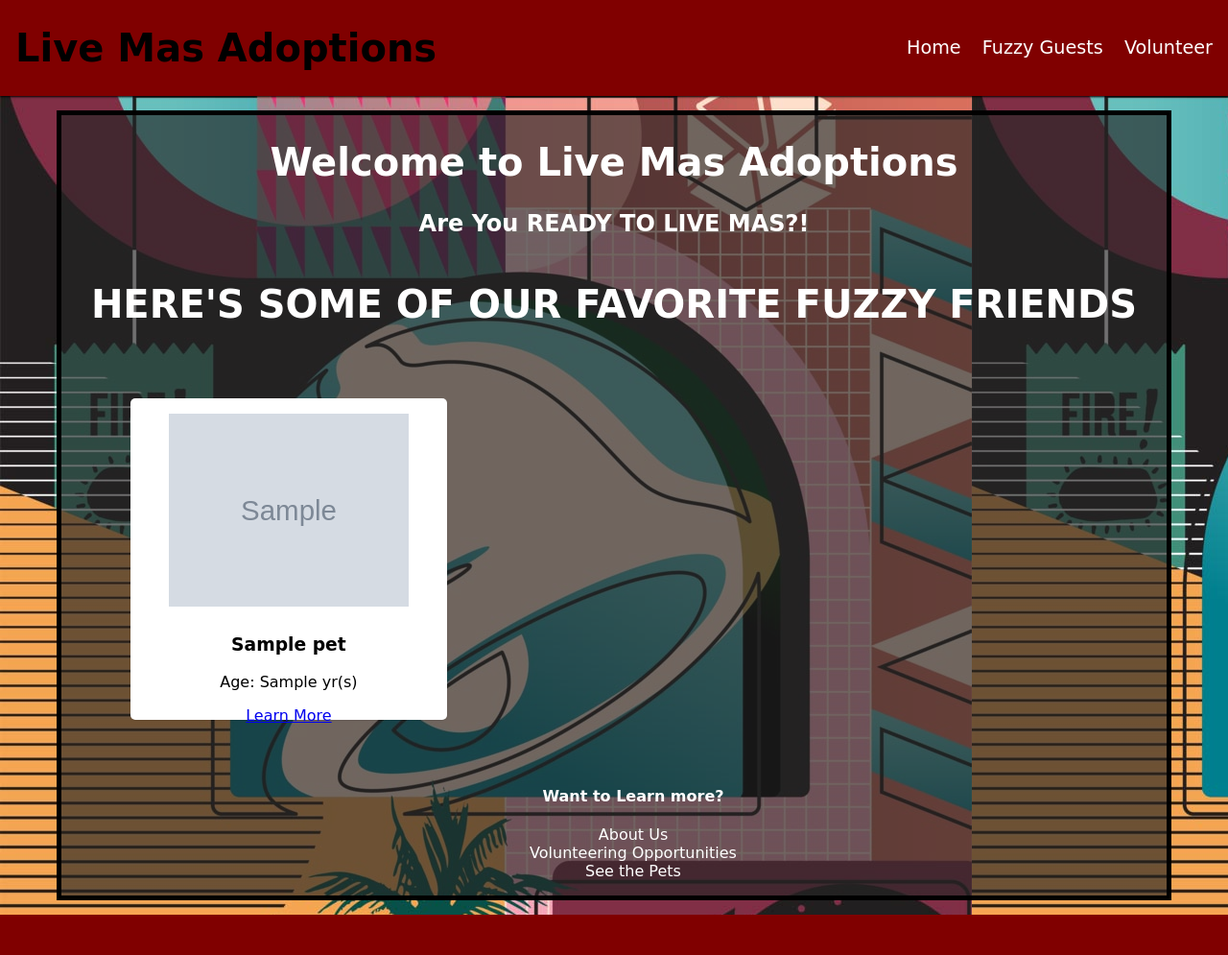
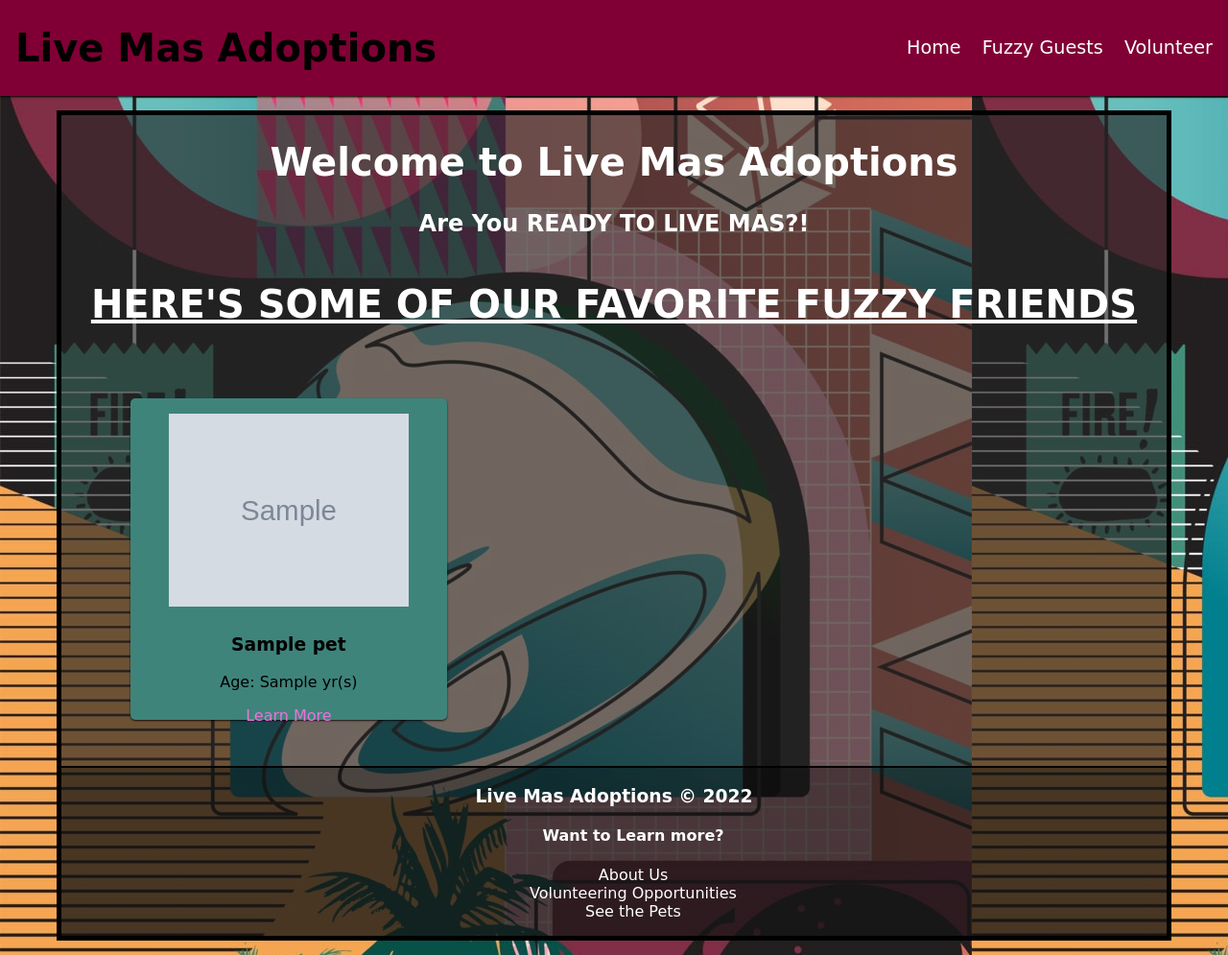
Before and after one commit to MarkRRyan/live-mas-adoptions-2, a Node server app: page / in a window 1280 px wide. Shown: the whole page at 96% size. Before the commit the page ends 953 px from the top, so only its background shows below. Run offline with Node 20, Linux system fonts and the light colour scheme; tables that the repository leaves empty hold one stand-in row (values such as "Sample post"); grey boxes marked "Sample" are stand-in pictures; some libraries are stand-ins or nearby versions; some web fonts are replaced.

Commit message:
moved bottom links to footer changed some css, cleaned up code

```diff
--- a/public/styles/home.css
+++ b/public/styles/home.css
@@ -12,13 +12,22 @@ body {
     justify-content: center;
     margin: 15px;
     font-family: 'Tilt Warp', cursive;
+    text-align: center;
   }
 
-  .container h1, h2 {
+.container h1, h2 {
     color: white;
-  }
+}
 
-  .box {
+.display {
+    text-decoration: underline;
+}
+
+.display:hover {
+    font-size: 3em;
+}
+
+.box {
     display: flex;
     border: 5px solid black;
     background-color: rgba(37, 37, 37, 0.647);
@@ -26,12 +35,7 @@ body {
     justify-content: center;
     height: fit-content;
     width: 90vw;
-  }
-
-.container {
-    text-align: center;
 }
-
 
 
 /* Featured pets section styles */
@@ -49,8 +53,8 @@ body {
 .pet-grid li {
     width: calc(33% - 1rem);
     min-width: 300px;
-    background-color: #fff;
-    box-shadow: 0 1px 2px rgba(0, 0, 0, 0.1);
+    background-color: #3e847b;
+    box-shadow: 0 1px 2px rgba(0, 0, 0, .8);
     border-radius: 5px;
 }
 
@@ -64,27 +68,19 @@ figure {
     object-fit: cover;
 }
 
+.featured-info a {
+    color: rgb(236, 115, 218);
+    text-decoration: none;
+}
+
+.featured-info a:hover {
+    color: rgb(242, 131, 150);
+    text-decoration: underline;
+}
+
 figcaption {
     height: 30%;
     display: flex;
     align-items: center;
     justify-content: center;
 }
-
-.links-elsewhere {
-    color: white;
-    font-size: 1em;
-}
-
-.link-list li {
-    list-style: none;
-}
-
-.link-list a {
-    color: white;
-    text-decoration: none;
-}
-
-.link-list a:hover {
-    color: darkcyan;
-}
--- a/public/styles/main.css
+++ b/public/styles/main.css
@@ -4,10 +4,9 @@
 /* nav bar styling */
 header {
     align-items: center;
-    background-color: maroon;
+    background-color: rgb(128, 0, 53);
     box-shadow: 0 1px 2px rgba(0, 0, 0, 1);
     display: flex;
-    /* font-family: url('/public/assets/taco_bell_bold_by_629lyric-d8wmur8.ttf'); */
     font-family: 'Climate Crisis', cursive;
     justify-content: space-between;
     padding: 0 1rem 0 1rem;
@@ -41,40 +40,25 @@ nav a:hover {
     text-decoration: underline;
 }
 
-/* Style the button that triggers the dropdown menu */
-.dropbtn {
-    background-color: #4CAF50;
-    color: white;
-    padding: 16px;
-    font-size: 16px;
-    border: none;
-  }
+/* Footer */
 
-  /* The container <div> - needed to position the dropdown content */
-  .dropdown {
-    position: relative;
-    display: inline-block;
-  }
+.links-elsewhere {
+  color: white;
+  font-size: 1em;
+  background-color: rgba(0, 0, 0, 0.337);
+  border-top: 2px solid black;
+}
 
-  /* Dropdown Content (Hidden by Default) */
-  .dropdown-content {
-    display: none;
-    position: absolute;
-    z-index: 1;
-  }
+.link-list li {
+  list-style: none;
+}
 
-  /* Links inside the dropdown */
-  .dropdown-content a {
-    color: black;
-    padding: 12px 16px;
-    text-decoration: none;
-    display: block;
-  }
+.link-list a {
+  color: white;
+  text-decoration: none;
+}
 
-  /* Change color of dropdown links on hover */
-  .dropdown-content a:hover {background-color: #f1f1f1;}
-
-  /* Show the dropdown menu on hover */
-  .dropdown:hover .dropdown-content {
-    display: block;
-  }
+.link-list a:hover {
+  color: darkcyan;
+  text-decoration: underline;
+}
--- a/views/home.ejs
+++ b/views/home.ejs
@@ -1,10 +1,8 @@
 <!DOCTYPE html>
 <html lang="en">
-
-
   <head>
     <%- include('./partials/head.ejs', {title: 'Live Mas Adoptions' }) %>
-    <link rel="stylesheet" href="/styles/home.css">
+    <link rel="stylesheet" href="/styles/home.css" />
   </head>
 
   <body>
@@ -16,13 +14,13 @@
           <h1>Welcome to Live Mas Adoptions</h1>
           <h2>Are You READY TO LIVE MAS?!</h2>
         </div>
-        <h1>HERE'S SOME OF OUR FAVORITE FUZZY FRIENDS</h1>
+        <h1 class="display">HERE'S SOME OF OUR FAVORITE FUZZY FRIENDS</h1>
         <div class="featured-pets">
           <ul class="pet-grid">
             <% for (let pet of pets) { %>
             <li>
               <figure>
-                        <img src="<%= pet.photo %>" alt="Kitten">
+                <img src="<%= pet.photo %>" alt="Kitten" />
               </figure>
               <figcaption>
                 <div class="featured-info">
@@ -30,24 +28,13 @@
                   <p>Age: <%= pet.age %> yr(s)</p>
                   <a href="/pets/<%= pet._id %>" class="btn">Learn More</a>
                 </div>
-
               </figcaption>
             </li>
             <% } %>
           </ul>
         </div>
-        <div class="links-elsewhere">
-            <ul class="link-list">
-                <h4>Want to Learn more?</h4>
-                <li><a href="/about">About Us</a></li>
-                <li><a href="/volunteers">Volunteering Opportunities</a></li>
-                <li><a href="/pets">See the Pets</a></li>
-            </ul>
+        <%- include('./partials/footer.ejs') %>
       </div>
     </div>
-    </div>
-
-
-
   </body>
 </html>
--- a/views/partials/footer.ejs
+++ b/views/partials/footer.ejs
@@ -0,0 +1,9 @@
+<div class="links-elsewhere">
+    <h3>Live Mas Adoptions © 2022</h3>
+    <ul class="link-list">
+        <h4>Want to Learn more?</h4>
+        <li><a href="/about">About Us</a></li>
+        <li><a href="/volunteers">Volunteering Opportunities</a></li>
+        <li><a href="/pets">See the Pets</a></li>
+    </ul>
+</div>
```
Lines whose indentation alone changed are shown as unchanged.
